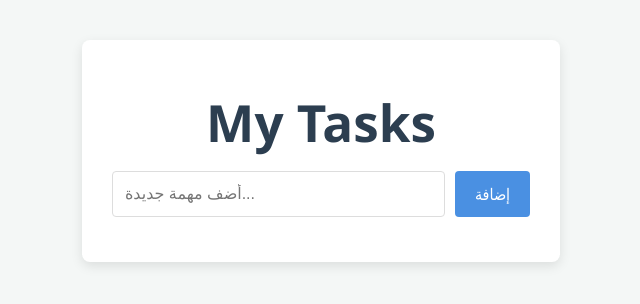
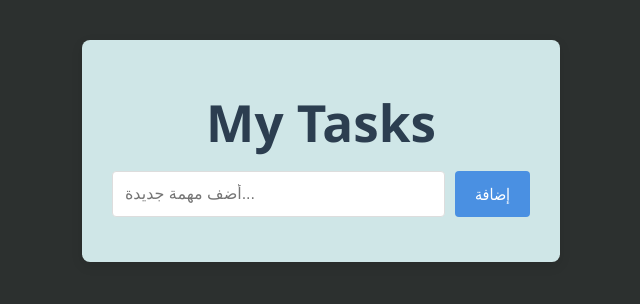
Before and after one commit to gamalhal/todo-list-app, a React (Vite) app: page / in a window 1280 px wide. Shown: the top 304 px of the page, without its empty margins (369-1009 px from the left). Built offline with nearby package versions, Linux system fonts and the light colour scheme.

Commit message:
style view color

```diff
--- a/src/App.css
+++ b/src/App.css
@@ -3,7 +3,7 @@
 /* تصميم عام */
 body {
   font-family: 'Segoe UI', Tahoma, Geneva, Verdana, sans-serif;
-  background-color: #f4f7f6;
+  background-color: #2c302f;
   color: #333;
   display: flex;
   justify-content: center;
@@ -17,7 +17,7 @@ body {
   width: 100%;
   max-width: 600px;
   margin: 0 20px;
-  background-color: #fff;
+  background-color: #cfe6e7;
   border-radius: 8px;
   box-shadow: 0 4px 12px rgba(0, 0, 0, 0.1);
   padding: 20px 30px;
```
